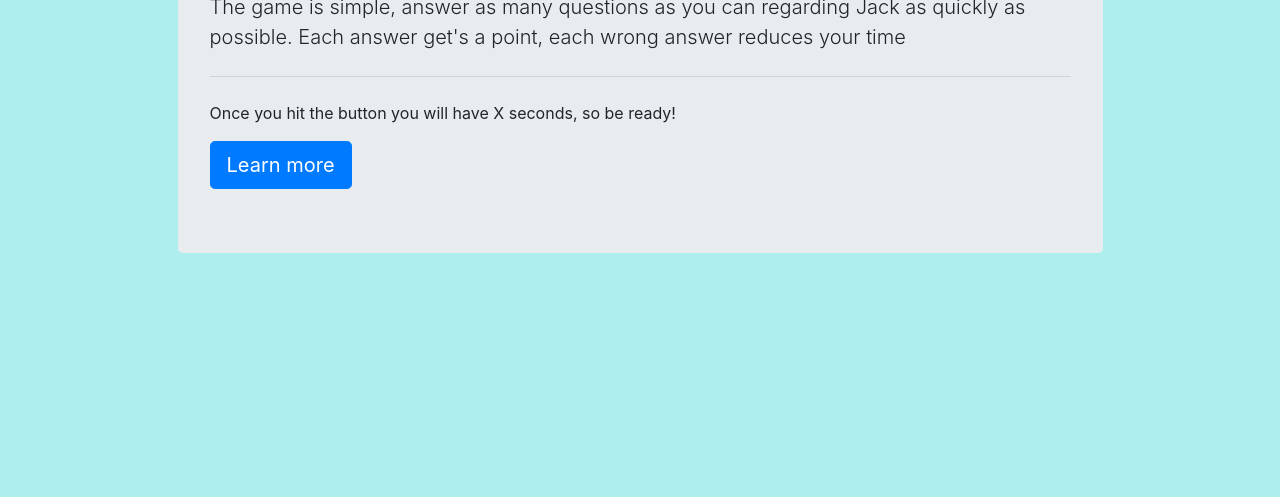
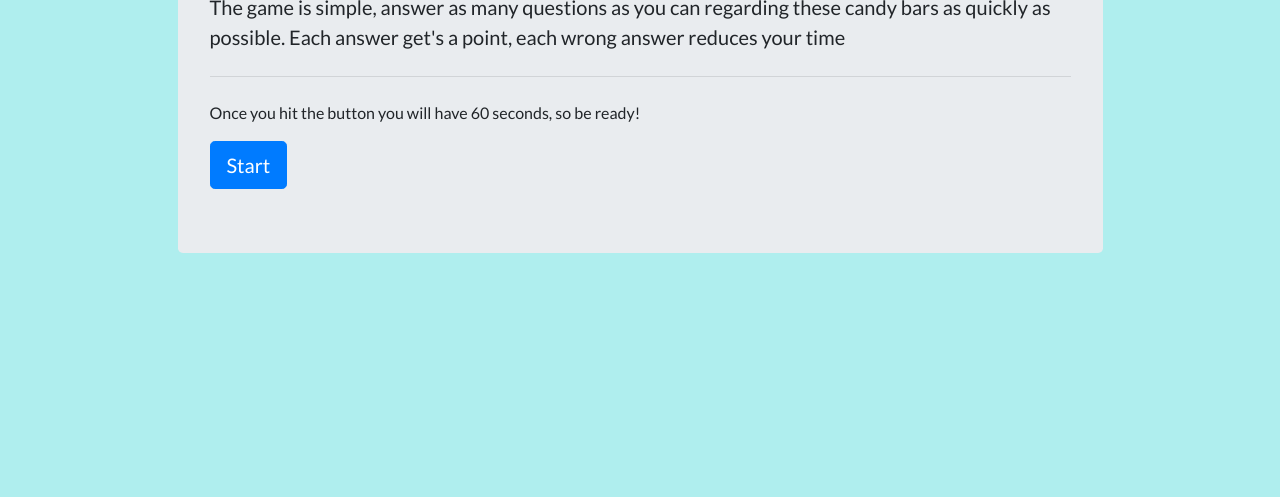
Before and after one commit to clubkemp/uw-trivia, a plain HTML site: page index.html in a window 1280 px wide. Shown: the part 303-800 px from the top of the page. Drawn offline with nearby package versions, Linux system fonts and the light colour scheme.

Commit message:
fixing some typos in the text. Adding google fonts

```diff
--- a/index.html
+++ b/index.html
@@ -5,6 +5,7 @@
     <meta name="viewport" content="width=device-width, initial-scale=1.0">
     <title>Document</title>
 
+    <link href="https://fonts.googleapis.com/css2?family=Lato&display=swap" rel="stylesheet">
     <link rel="stylesheet" href="https://stackpath.bootstrapcdn.com/bootstrap/4.5.2/css/bootstrap.min.css" integrity="sha384-JcKb8q3iqJ61gNV9KGb8thSsNjpSL0n8PARn9HuZOnIxN0hoP+VmmDGMN5t9UJ0Z" crossorigin="anonymous">
     <link rel="stylesheet" href="style.css">
 </head>
@@ -19,10 +20,10 @@
             <div class="col" id="jumbo-content">
                 <div class="jumbotron col-md-10 col-sm-12">
                     <h1 class="display-4">Welcome to Trivia!</h1>
-                    <p class="lead">The game is simple, answer as many questions as you can regarding Jack as quickly as possible. Each answer get's a point, each wrong answer reduces your time</p>
+                    <p class="lead">The game is simple, answer as many questions as you can regarding these candy bars as quickly as possible. Each answer get's a point, each wrong answer reduces your time</p>
                     <hr class="my-4">
-                    <p>Once you hit the button you will have X seconds, so be ready!</p>
-                    <a class="btn btn-primary btn-lg" id="play-button" role="button">Learn more</a>
+                    <p>Once you hit the button you will have 60 seconds, so be ready!</p>
+                    <a class="btn btn-primary btn-lg" id="play-button" role="button">Start</a>
                 </div>
             </div>
             <div class="hide" id="game-content">
@@ -51,10 +52,10 @@
 
                     </ol>
                     <div class="jumbotron col-md-10 col-sm-12" id="score-announce">
-                        <h3> Your score was XX!</h1>
+                        <h3 id="score-header"> Your score was XX!</h1>
                         <label for="initial-N">Your initials</label><br>
                         <input type="text" id="initials" name="initial-N">
-                        <a class="btn btn-primary btn-sm" id="scoreboard" role="button">Learn more</a>
+                        <a class="btn btn-primary btn-sm" id="scoreboard" role="button">See Scoreboard</a>
                     </div>
                 </div>
             </div>
--- a/script.js
+++ b/script.js
@@ -1,7 +1,7 @@
 //TODO: maybe adjust the time decution to 5s
 //TODO: indicate a right or wrong answer
 //TODO: Flash the clock when you get a wrong asnwer
-//TODO:
+
 
 //Create triva card deck and answer bucket
 var answerBucket = ["3 Muskateers", "100 Grand", "Almond Joy", "Baby Ruth","Butterfinger", "Cadbury Carmel Egg", "Charleston Chew", "Heath", "Mars Bar", "Milky Way", "Payday", "Rolo", "Snickers", "Tootsie Roll" ];
@@ -18,7 +18,7 @@ var cardDeck = [
   { title: "Payday", imgSrc: "./assets/payday.jpeg", index:10},
   { title: "Rolo", imgSrc: "./assets/rolo.jpeg", index:11},
   { title: "Snickers", imgSrc: "./assets/snickers.jpeg", index:12},
-  { title: "Tootsie Roll", imgSrc: "./assets/tootsieROll.jpg", index:13}
+  { title: "Tootsie Roll", imgSrc: "./assets/tootsieRoll.jpg", index:13}
 ];
 
 //DOM Variables
@@ -35,6 +35,7 @@ var scoreboardBtn = document.querySelector("#scoreboard")
 var scoreboardInput = document.querySelector("#initials")
 var leaderBoardOL = document.querySelector("#leaderboard")
 var scoreAnnounceJumbo = document.querySelector("#score-announce")
+var scoreh3 = document.querySelector("#score-header")
 //not a dom variable, but used to iterate over the radio ids
 var radioIds = ["a1","a2","a3","a4"];
 
@@ -147,6 +148,7 @@ function endGame(){
   gameContentDiv.setAttribute("class", "hide")
   clockH3.setAttribute("class", "hide");
   scoreDialogueDiv.setAttribute("class","jumbotron col-md-10 col-sm-12")
+  scoreh3.textContent = `Your score was ${score} out of 13`
 }
 
 //This function fires on the event listener for the scoreboard button at the end of the game
--- a/style.css
+++ b/style.css
@@ -1,5 +1,6 @@
 body{
     background: paleturquoise;
+    font-family: 'Lato', sans-serif;
 }
 
 .jumbotron{
```
